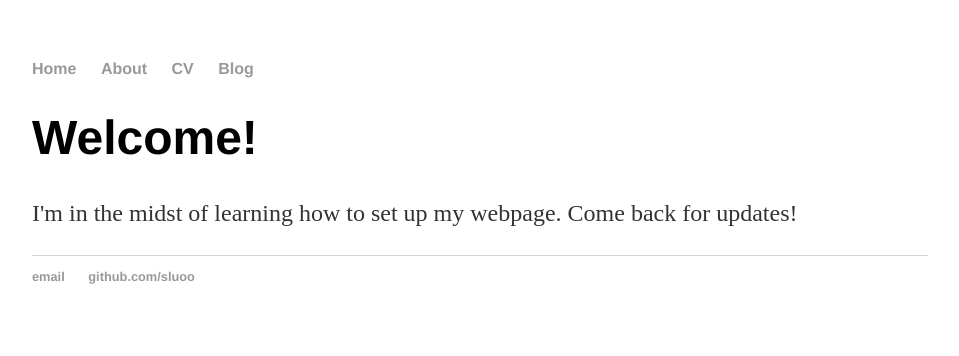
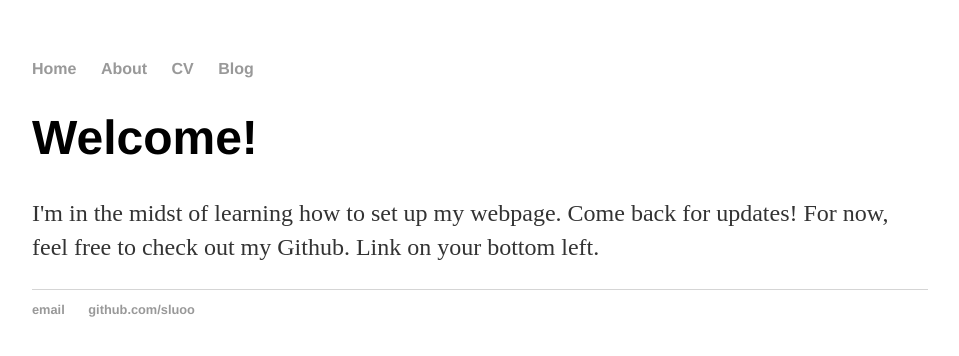
Before and after one commit to sluoo/sluoo.github.io, a Jekyll site: the page built from index.html, in a window 1280 px wide. Shown: the top 356 px of the page, without its empty margins (160-1119 px from the left). Built offline with Jekyll 4.4.1, drawn with Linux system fonts in a browser that asks for light colours.

Commit message:
Update index.html

```diff
--- a/index.html
+++ b/index.html
@@ -4,5 +4,5 @@ title: Sherry Luo, M.Sc. in Statistics
 ---
 <div class="blurb">
 	<h1>Welcome!</h1>
-	<p>I'm in the midst of learning how to set up my webpage. Come back for updates!</p>
+	<p>I'm in the midst of learning how to set up my webpage. Come back for updates! For now, feel free to check out my Github. Link on your bottom left. </p>
 </div><!-- /.blurb -->
```
